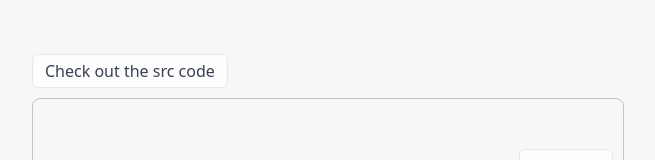
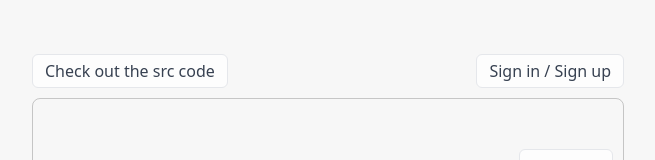
Before and after one commit to H36615/todo-ls-frontend, a React (Create React App) app: page / in a window 1280 px wide. Shown: the top 160 px of the page, without its empty margins (312-967 px from the left). Built offline with nearby package versions, Linux system fonts and the light colour scheme.

Commit message:
Create SignInOrUpModal base

```diff
--- a/src/features/MainContent/MainContent.tsx
+++ b/src/features/MainContent/MainContent.tsx
@@ -1,12 +1,20 @@
-import React from "react";
+import React, { useState } from "react";
+import Button from "../../common/Button/Button";
 import { config } from "../../config/config";
+import SignInOrUpModal from "../SignInOrUpModal/SignInOrUpModal";
 import TodoList from "../TodoList/TodoList";
 import "./MainContent.css";
 
 export default function MainContent(): JSX.Element {
 
+	const [signInOrUpModalOpen, setSignInOrUpModalOpen] = useState<boolean>(false);
+
 	return (
 		<div className="MainContent">
+			<SignInOrUpModal modalOpen={signInOrUpModalOpen}
+				onCloseModal={(() => setSignInOrUpModalOpen(false))} />
+
+			<div style={{ flexDirection: "row", display: "flex", width: "100%" }}>
 				<a href={config.sourceCodeUrl}
 					className="items-center rounded-md
 					border px-3 py-1
@@ -16,10 +24,15 @@ export default function MainContent(): JSX.Element {
 					style={{ minWidth: "10px", margin: "10px 0" }}>
 					<p className="bold">Check out the src code</p>
 				</a>
+				<div style={{ flex: 1 }}></div>
+				<div style={{ margin: "10px 0" }}>
+					<Button onClick={() => setSignInOrUpModalOpen(true)}>Sign in / Sign up</Button>
+				</div>
+			</div>
 
 			<div className="panel rounded-lg border-solid border border-black
 				border-opacity-20">
-				<TodoList></TodoList>
+				<TodoList />
 			</div>
 		</div>
 	);
--- /dev/null
+++ b/src/features/SignInOrUpModal/SignInOrUpModal.tsx
@@ -0,0 +1,19 @@
+import React from "react";
+import Modal from "../../common/Modal/Modal";
+import "./SignInOrUpModal.css";
+
+interface LoginModalProps {
+	modalOpen: boolean,
+	onCloseModal: () => void,
+}
+
+export default function SignInOrUpModal(props: LoginModalProps): JSX.Element {
+	return (
+		<div className="LoginModal">
+			<Modal modalOpen={props.modalOpen} header="Sign in / Sign up"
+				onCloseModal={props.onCloseModal}>
+				<div>sign in/up content</div>
+			</Modal>
+		</div>
+	);
+}
```
Also changed, not shown: src/features/SignInOrUpModal/SignInOrUpModal.css (added). Lines whose indentation alone changed are shown as unchanged.
